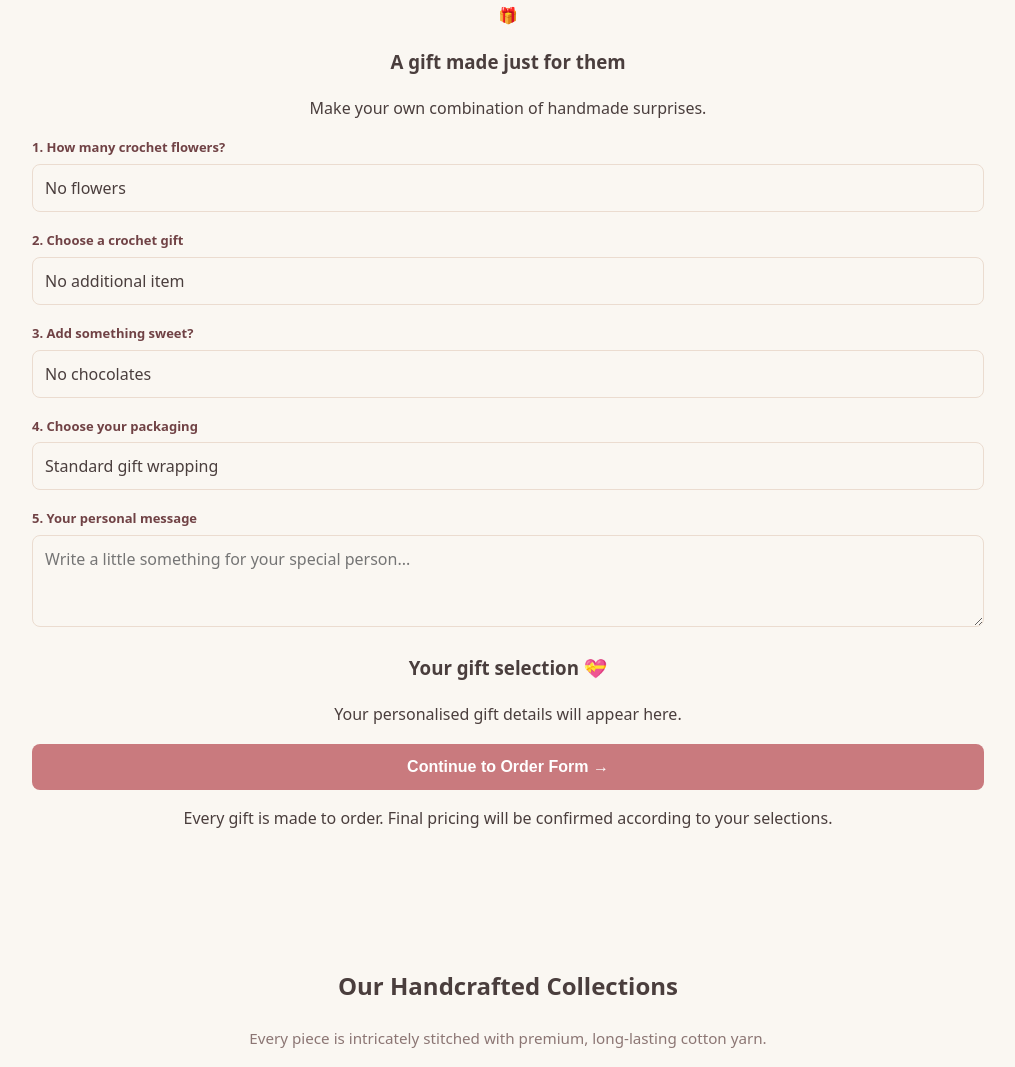
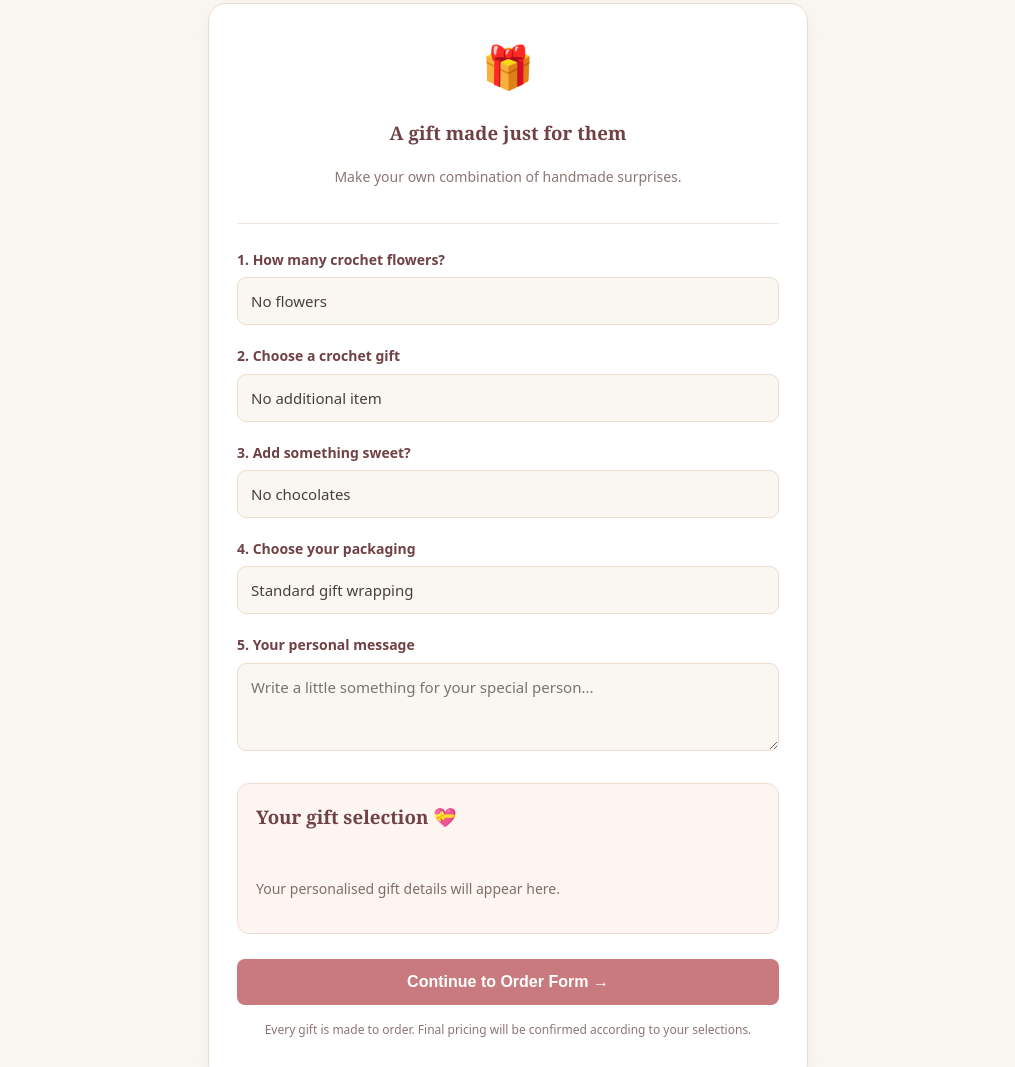
Before and after one commit to navrojpreet19-del/cozystichstudio, a plain HTML site: page index.html in a window 1280 px wide. Shown: the part 684-1751 px from the top of the page, without its empty margins (132-1147 px from the left). Drawn offline with Linux system fonts and the light colour scheme.

Commit message:
update style.css

```diff
--- a/style.css
+++ b/style.css
@@ -530,3 +530,108 @@ footer { text-align: center; padding: 35px 20px; background-color: #ffffff; colo
         padding: 25px;
     }
 }
+
+/* ===== BUILD YOUR OWN GIFT ===== */
+
+.custom-gift-section {
+    background: #faf7f2;
+}
+
+.custom-gift-section h2 {
+    font-family: Georgia, serif;
+    color: #704245;
+    font-size: 2rem;
+    margin: 12px 0;
+}
+
+.custom-gift-box {
+    max-width: 600px;
+    margin: 30px auto 0;
+    padding: 28px;
+    background: #fff;
+    border: 1px solid #ebdcd0;
+    border-radius: 18px;
+    text-align: left;
+    box-shadow: 0 6px 22px rgba(112, 66, 69, 0.06);
+}
+
+.custom-gift-intro {
+    text-align: center;
+    padding-bottom: 20px;
+    margin-bottom: 25px;
+    border-bottom: 1px solid #f0e5df;
+}
+
+.custom-gift-emoji {
+    font-size: 42px;
+}
+
+.custom-gift-intro h3,
+.custom-gift-summary h3 {
+    font-family: Georgia, serif;
+    color: #704245;
+}
+
+.custom-gift-intro p {
+    color: #8c7674;
+    font-size: 14px;
+}
+
+.custom-gift-box .form-group {
+    margin-bottom: 20px;
+}
+
+.custom-gift-box .form-group label {
+    font-size: 14px;
+}
+
+.custom-gift-box select,
+.custom-gift-box textarea {
+    width: 100%;
+    padding: 13px;
+    border: 1px solid #ebdcd0;
+    border-radius: 9px;
+    background: #faf7f2;
+    color: #4a3e3d;
+    font-family: inherit;
+    font-size: 15px;
+}
+
+.custom-gift-box select:focus,
+.custom-gift-box textarea:focus {
+    outline: none;
+    border-color: #c97a7e;
+    background: white;
+}
+
+.custom-gift-summary {
+    background: #fdf5f1;
+    border: 1px solid #efdcd5;
+    padding: 18px;
+    border-radius: 12px;
+    margin: 25px 0;
+}
+
+.custom-gift-summary h3 {
+    margin-top: 0;
+}
+
+.custom-gift-summary p {
+    color: #806e67;
+    font-size: 14px;
+    line-height: 1.8;
+    white-space: pre-line;
+}
+
+.custom-gift-note {
+    text-align: center;
+    font-size: 12px;
+    color: #8c7674;
+    margin-top: 15px;
+}
+
+@media (max-width: 480px) {
+    .custom-gift-box {
+        padding: 20px;
+    }
+}
```
